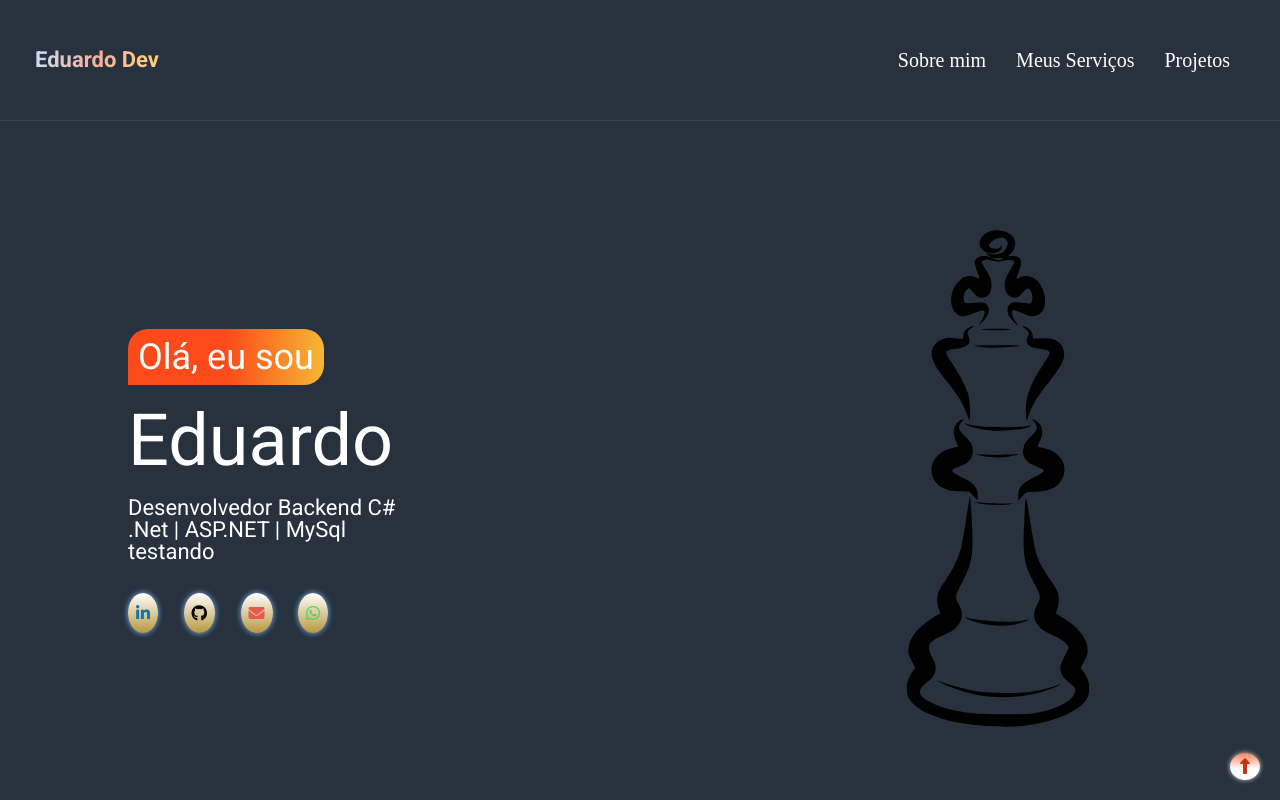
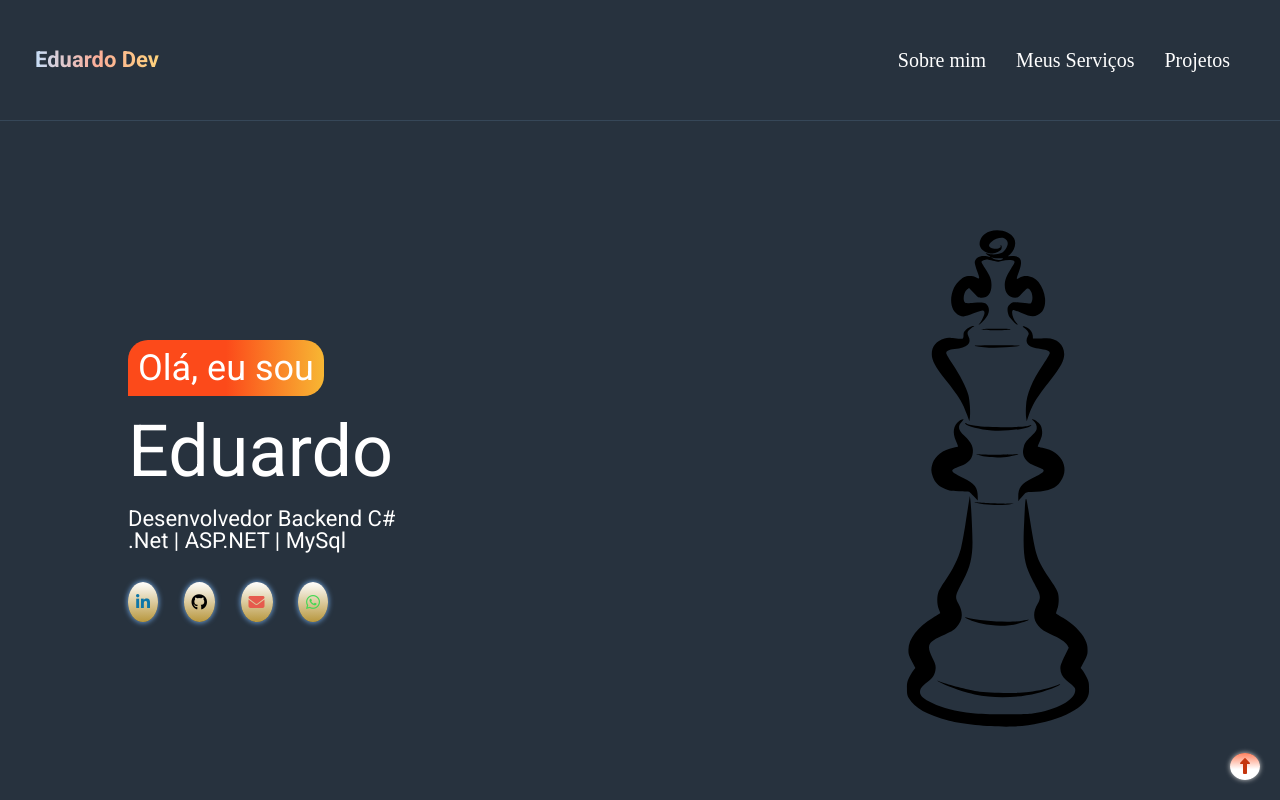
Before and after one commit to EduardoSilvaDev/MeuPortifolio, a plain HTML site: page index.html in a window 1280 px wide. Shown: the top 800 px of the page. Drawn offline with Linux system fonts and the light colour scheme.

Commit message:
testando clone

```diff
--- a/index.html
+++ b/index.html
@@ -40,7 +40,7 @@
                     <h1>Olá, eu sou</h1>
                 </div>
                 <p id="user">Eduardo</p>
-                <p id="desc-user">Desenvolvedor Backend C# <br> .Net | ASP.NET | MySql <br> testando</p>
+                <p id="desc-user">Desenvolvedor Backend C# <br> .Net | ASP.NET | MySql</p>
 
                 <div class="redes">
                     <ul>
```
